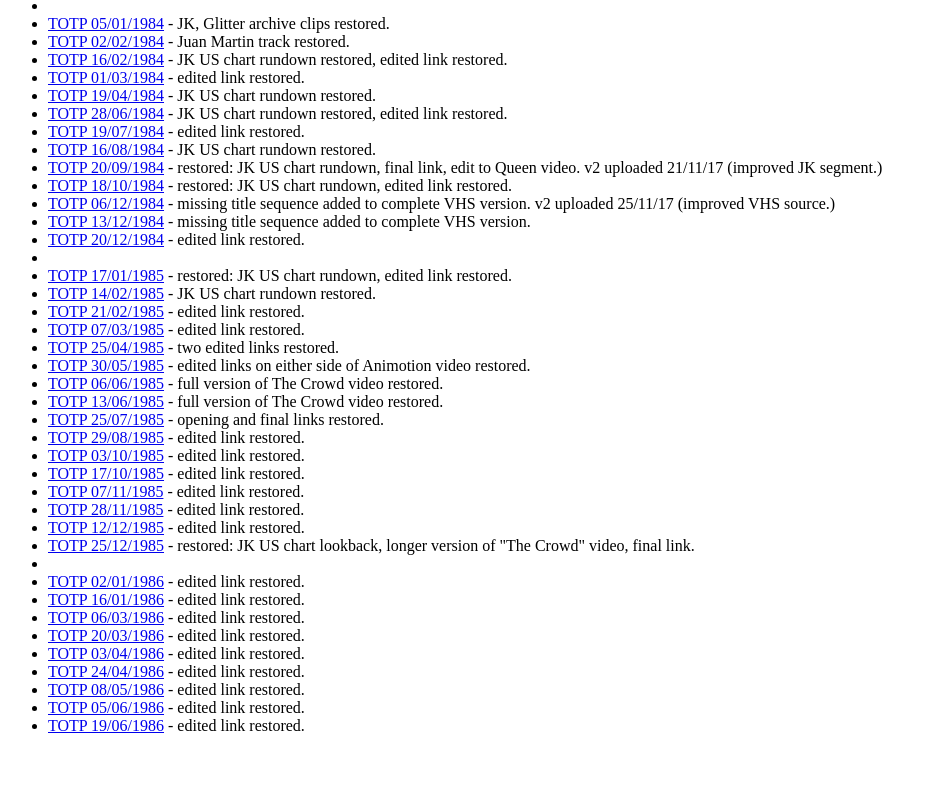
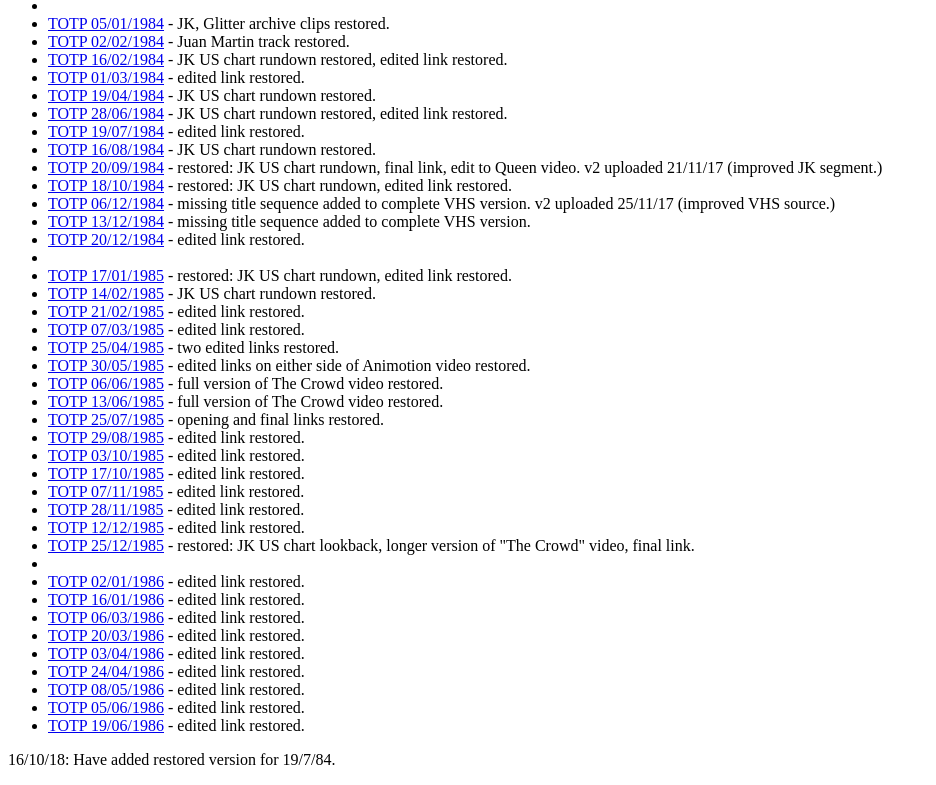
Before and after one commit to drykid/drykid.github.io, a plain HTML site: page index.html in a window 1280 px wide. Shown: the part 641-1426 px from the top of the page, without its empty margins (0-936 px from the left). Before the commit the page ends 1392 px from the top, so only its background shows below. Drawn offline with Linux system fonts and the light colour scheme.

Commit message:
Update index.html

```diff
--- a/index.html
+++ b/index.html
@@ -77,5 +77,6 @@
 <li><a href="https://we.tl/t-Gurv6BVF9K">TOTP 05/06/1986</a> - edited link restored.</li>
 <li><a href="https://we.tl/t-2bN0ly8V7l">TOTP 19/06/1986</a> - edited link restored.</li>
 </ul>
+  <p>16/10/18: Have added restored version for 19/7/84.</p>
 </BODY>
 </HTML>
```
